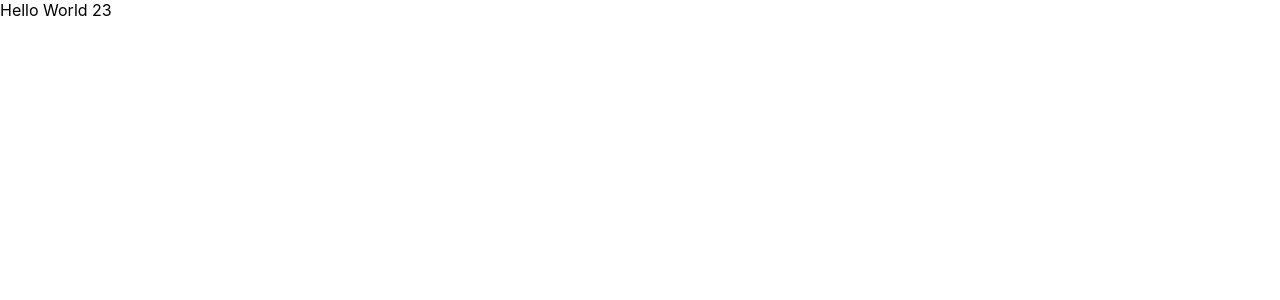
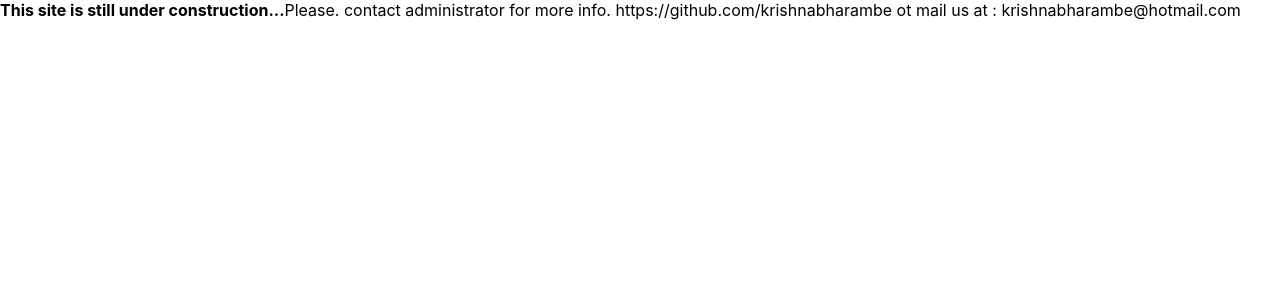
Before and after one commit to krishnabharambe/stupiduicom, a React (Create React App) app: page / in a window 1280 px wide. Shown: the top 300 px of the page. Built offline with nearby package versions, Linux system fonts and the light colour scheme.

Commit message:
added contact info

```diff
--- a/src/App.js
+++ b/src/App.js
@@ -2,7 +2,11 @@
 function App() {
   return (
     <div>
-Hello World 23
+<b>This site is still under construction...</b>
+
+Please. contact administrator for more info.
+
+https://github.com/krishnabharambe ot mail us at : krishnabharambe@hotmail.com
     </div>
   );
 }
```
